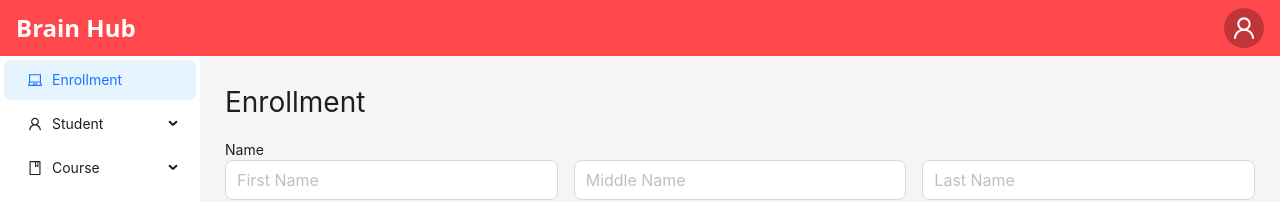
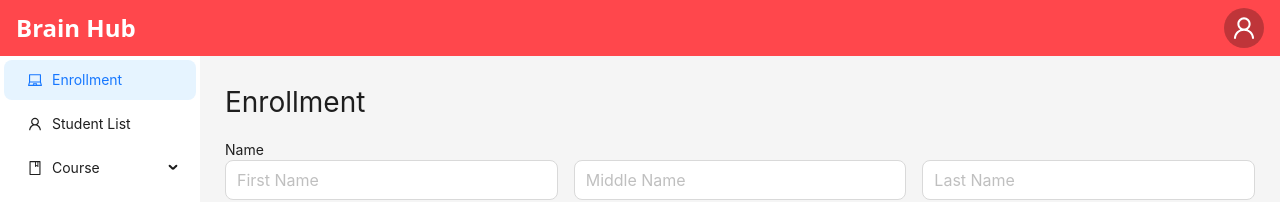
Before and after one commit to erbibords/brainhub-client, a React (Vite) app: page /enrollment in a window 1280 px wide. Shown: the top 202 px of the page. Built offline with nearby package versions, Linux system fonts and the light colour scheme.

Commit message:
initial commit

```diff
--- a/src/App.jsx
+++ b/src/App.jsx
@@ -18,9 +18,6 @@ const App = () => {
       <Navbar />
       <Routes>
         <Route path="/login" element={<Login />} />
-
-
-
         <Route path="/enrollment" element={<Enrollment />} />
         <Route path="/students" element={<Students />} />
         <Route
--- a/src/components/SideBar/Sidebar.jsx
+++ b/src/components/SideBar/Sidebar.jsx
@@ -1,12 +1,12 @@
 import React from "react";
 import { Layout, Menu } from "antd";
-import { Link } from "react-router-dom";
+import { Link, useLocation } from "react-router-dom";
 import {
   UserOutlined,
   LaptopOutlined,
   DollarCircleOutlined,
   BookOutlined,
-  PlusOutlined ,
+  PlusOutlined,
 } from "@ant-design/icons";
 import { useMediaQuery } from "react-responsive";
 
@@ -14,6 +14,31 @@ const { Sider } = Layout;
 
 const Sidebar = () => {
   const isMobile = useMediaQuery({ query: "(max-width: 768px)" });
+  const location = useLocation();
+
+  const getMenuKeys = () => {
+    const pathname = location.pathname;
+    let selectedKey = [];
+    let openKeys = [];
+
+    if (pathname.startsWith("/enrollment")) {
+      selectedKey = ["enrollment"];
+    } else if (pathname.startsWith("/students")) {
+      selectedKey = ["student_list"];
+      openKeys = ["student_list"];
+    } else if (pathname.startsWith("/courses")) {
+      selectedKey = ["courses"];
+      openKeys = ["sub3"];
+    } else if (pathname.startsWith("/payment")) {
+      selectedKey = ["payments"];
+      openKeys = ["sub4"];
+    }
+
+    return { selectedKey, openKeys };
+  };
+
+  const { selectedKey, openKeys } = getMenuKeys();
+
 
   return (
     <Sider
@@ -25,37 +50,50 @@ const Sidebar = () => {
       trigger={null}
     >
       <Menu
-        mode="inline"
-        defaultSelectedKeys={["4"]}
-        defaultOpenKeys={["4"]}
-        style={{ height: "100%", borderRight: 0 }}
-      >
-        <Menu.Item key="4" icon={<LaptopOutlined  />}>Enrollment</Menu.Item>
-        <Menu.SubMenu key="sub1" icon={<UserOutlined />} title="Student">
-          <Menu.Item key="1"> <Link to="/students">Student List</Link></Menu.Item>
-          <Menu.Item key="2"><Link to="/students/profile/:studentId">View Student</Link> </Menu.Item>
-        </Menu.SubMenu>
+         mode="inline"
+          selectedKeys={selectedKey} // Set the selectedKeys dynamically
+          defaultOpenKeys={openKeys} // Set the defaultOpenKeys dynamically
+          style={{ height: "100%", borderRight: 0 }}
+        >
+        <Menu.Item key="enrollment" icon={<LaptopOutlined />}>
+          <Link to="/enrollment">Enrollment</Link>
+        </Menu.Item>
+        <Menu.Item key="student_list" icon={<UserOutlined />}>
+          <Link to="/students">Student List</Link>
+        </Menu.Item>
 
+        {/* <Menu.SubMenu key="sub1" icon={<UserOutlined />} title="Student">
+          <Menu.Item key="students">
+            <Link to="/students">Student List</Link>
+          </Menu.Item>
+          <Menu.Item key="viewStudent">
+            <Link to="/students/profile/:studentId">View Student</Link>
+          </Menu.Item>
+        </Menu.SubMenu> */}
 
-        <Menu.SubMenu
-          key="sub3"
-          icon={<BookOutlined />}
-          title="Course"
-        >
-          <Menu.Item key="5">
+        <Menu.SubMenu key="sub3" icon={<BookOutlined />} title="Course">
+          <Menu.Item key="courses">
             <Link to="/courses">Course List</Link>
           </Menu.Item>
-          <Menu.Item key="6"> <Link to="/courses/:courseId">Update Course</Link></Menu.Item>
+          <Menu.Item key="updateCourse">
+            <Link to="/courses/:courseId">Update Course</Link>
+          </Menu.Item>
         </Menu.SubMenu>
         <Menu.SubMenu
           key="sub4"
           icon={<DollarCircleOutlined />}
           title="Payment"
         >
-          <Menu.Item key="7"><Link to="/payment/list">Payments List</Link> </Menu.Item>
-          <Menu.Item key="8"><Link to="/payment/:id">Payments List</Link></Menu.Item>
+          <Menu.Item key="paymentsList">
+            <Link to="/payment/list">Payments List</Link>
+          </Menu.Item>
+          <Menu.Item key="viewPayment">
+            <Link to="/payment/:id">View Payment</Link>
+          </Menu.Item>
         </Menu.SubMenu>
-        <Menu.Item key="9" icon={<PlusOutlined  />}> <Link to="/payment/add">Add Payment</Link></Menu.Item>
+        <Menu.Item key="addPayment" icon={<PlusOutlined />}>
+          <Link to="/payment/add">Add Payment</Link>
+        </Menu.Item>
       </Menu>
     </Sider>
   );
--- a/src/pages/courses/course-list.jsx
+++ b/src/pages/courses/course-list.jsx
@@ -1,10 +1,29 @@
-import React from "react";
+import React, { useState } from "react";
+import Sidebar from "../../components/SideBar/Sidebar";
+import CustomInput from "../../components/Input/Input";
+import { Layout, Select, Input, Button } from "antd";
+import Swal from "sweetalert2";
+const { Content } = Layout;
+const { Option } = Select;
+const { TextArea } = Input;
 
 const CourseList = () => {
+  const initialMarginBottom = "2vh";
+
   return (
-    <div>
-      <h1>CourseList Page</h1>
-    </div>
+    <Layout style={{ minHeight: "100vh" }}>
+      <Sidebar />
+      <Layout className="site-layout">
+        <Content style={{ margin: "25px 25px" }}>
+          <div>
+            <h1 style={{ fontSize: "2em", marginBottom: initialMarginBottom }}>Course List</h1>
+            <div style={{ textAlign: "right", marginBottom: "20px" }}>
+              <Button type="primary">Add Course</Button>
+            </div>
+          </div>
+        </Content>
+      </Layout>
+    </Layout>
   );
 };
 
--- a/src/pages/students/students-list.jsx
+++ b/src/pages/students/students-list.jsx
@@ -1,10 +1,74 @@
-import React from "react";
+import React, { useState } from "react";
+import Sidebar from "../../components/SideBar/Sidebar";
+import { Layout, Input, Table, Space,Row, Col } from "antd";
+import { EyeOutlined } from '@ant-design/icons';
+
+const { Content } = Layout;
+const { Search } = Input;
 
 const StudentsList = () => {
+  const initialMarginBottom = "2vh";
+
+  const [searchValue, setSearchValue] = useState('');
+
+  const data = [
+    { key: '1', name: 'Louie Martea', school: "WVSU", status: '1st Taker', contact: "09323232222" },
+    { key: '2', name: 'Johny Seens', school: "UI", status: 'Re-Taker', contact: "09332133212" },
+    // Add more data as needed
+  ];
+
+  const columns = [
+    { title: 'Name', dataIndex: 'name', key: 'name' },
+    { title: 'School', dataIndex: 'school', key: 'school' },
+    { title: 'Student Status', dataIndex: 'status', key: 'status' },
+    { title: 'Contact No.', dataIndex: 'contact', key: 'contact' },
+    {
+      title: 'Action',
+      key: 'action',
+      render: (text, record) => (
+        <Space size="middle">
+          <button onClick={() => handleViewStudent(record.key)} title="View Student Profile">
+            <EyeOutlined />
+          </button>
+        </Space>
+      ),
+    },
+  ];
+
+  const handleViewStudent = (studentId) => {
+    window.open(`/students/profile/${studentId}`, "_blank");
+  };
+
+  const searchStudent = (value) => {
+    setSearchValue(value);
+  };
+
+  const filteredData = data.filter(student =>
+    student.name.toLowerCase().includes(searchValue.toLowerCase()) ||
+    student.school.toLowerCase().includes(searchValue.toLowerCase()) ||
+    student.status.toLowerCase().includes(searchValue.toLowerCase()) ||
+    student.contact.toLowerCase().includes(searchValue.toLowerCase())
+  );
+
   return (
-    <div>
-      <h1>StudentsList Page</h1>
-    </div>
+    <Layout style={{ minHeight: "100vh" }}>
+      <Sidebar />
+      <Layout className="site-layout">
+        <Content style={{ margin: "25px 25px" }}>
+          <div>
+            <h1 style={{ fontSize: "2em", marginBottom: initialMarginBottom }}>Students List</h1>
+            <Row gutter={[16, 16]}>
+              <Col span={4}>
+                <Search type="text" placeholder="Search Keyword" onChange={(e) => searchStudent(e.target.value)} />
+              </Col>
+              <Col span={24}>
+                <Table dataSource={filteredData} columns={columns} />
+              </Col>
+            </Row>
+          </div>
+        </Content>
+      </Layout>
+    </Layout>
   );
 };
 
```
